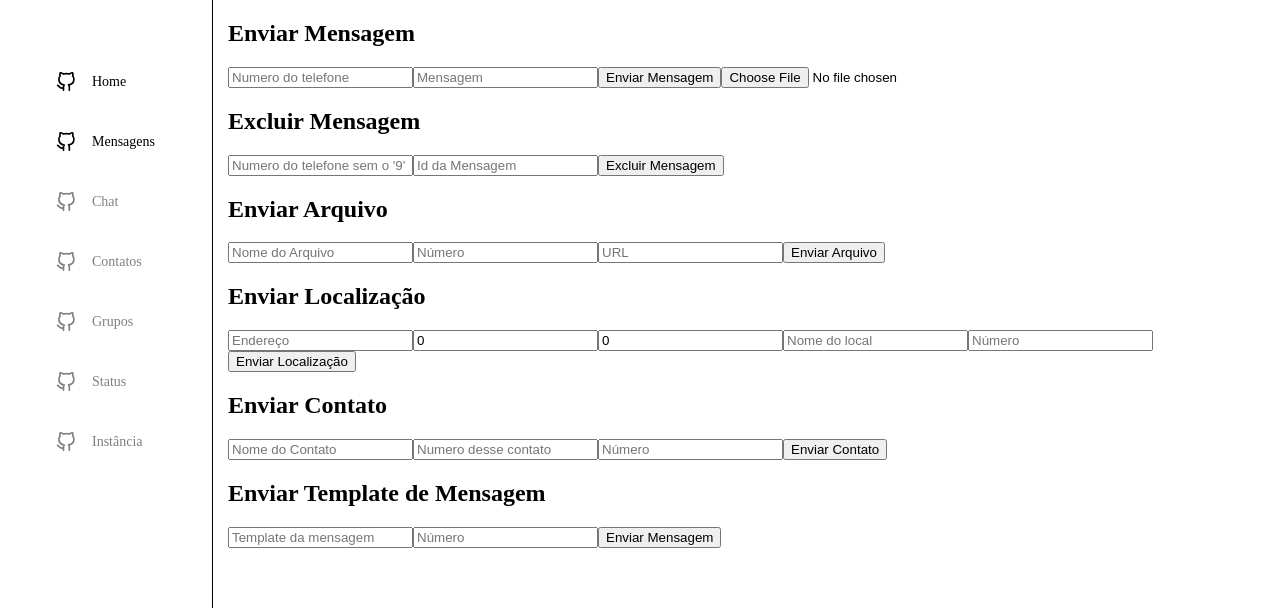
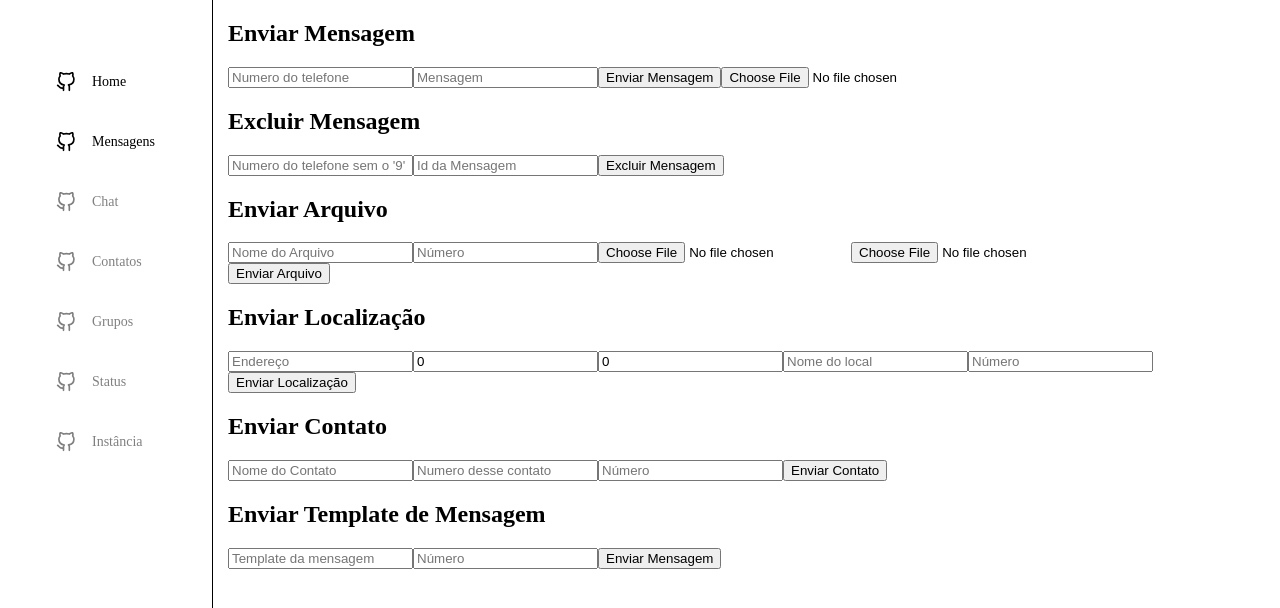
Before and after one commit to OmarBahmad/chatpro-api, a React (Create React App) app: page /message in a window 1280 px wide. Shown: the top 608 px of the page. Built offline with nearby package versions, Linux system fonts and the light colour scheme.

Commit message:
send File 100% finished

```diff
--- a/src/Actions/Message/index.js
+++ b/src/Actions/Message/index.js
@@ -76,6 +76,7 @@ export const sendFile = async (params) => {
           "Content-Type": "application/json",
           authorization: "00pt9ch94njesn0prrrcyo3i5wcwuu",
         },
+        timeout: 4000,
       }
     );
     summary = data;
--- a/src/Pages/Message/SendFile/index.js
+++ b/src/Pages/Message/SendFile/index.js
@@ -1,27 +1,47 @@
-import React, { useState } from "react";
+import React, { useState, useEffect } from "react";
 import { sendFile } from "../../../Actions/Message";
+import ImportExcell from "../../../Components/ImportExcell";
 
 export default function SendFile() {
   const [caption, setCaption] = useState("");
   const [number, setNumber] = useState("");
   const [url, setURL] = useState("");
+  const [count, setCount] = useState(-1);
+  const [items, setItems] = useState([]);
+  const [checkMessage, setCheckMessage] = useState([]);
 
   async function sendUrlFile() {
     const obj = {
-      caption,
-      number,
-      url,
+      caption: items[count].nome.toString(),
+      number: items[count].numero.toString(),
+      url: items[count].url.toString(),
     };
     try {
-      await sendFile(obj);
-      alert("Mensagem enviada com sucesso.");
+      const resp = await sendFile(obj);
+      if (resp.status === true) {
+        setCheckMessage((oldArray) => [...oldArray, { sendTrue: true }]);
+      } else {
+        setCheckMessage((oldArray) => [...oldArray, { sendTrue: false }]);
+      }
     } catch (err) {
       console.log("erro");
     }
     setCaption("");
     setNumber("");
     setURL("");
+    setCount((prev) => prev + 1);
   }
+
+  useEffect(() => {
+    if (count < 0 || count === items.length) return;
+
+    const handler = setInterval(() => {
+      sendUrlFile();
+    }, 4000);
+    return () => clearInterval(handler);
+    // eslint-disable-next-line react-hooks/exhaustive-deps
+  }, [count]);
+
   return (
     <div>
       <h2>Enviar Arquivo</h2>
@@ -35,12 +55,18 @@ export default function SendFile() {
         value={number}
         onChange={(e) => setNumber(e.target.value)}
       />
-      <input
-        placeholder="URL"
-        value={url}
-        onChange={(e) => setURL(e.target.value)}
-      />
-      <button onClick={sendUrlFile}>Enviar Arquivo</button>
+      <input type="file" value={url} onChange={(e) => setURL(e.target.value)} />
+      <ImportExcell setItems={setItems} />
+      <button onClick={() => setCount((prev) => prev + 1)}>
+        Enviar Arquivo
+      </button>
+      {console.log(items)}
+
+      {checkMessage?.map((index) => (
+        <div key={index.sendTrue}>
+          <p>Mensagem Enviada: {index.sendTrue === true ? "Sim" : "Não"}</p>
+        </div>
+      ))}
     </div>
   );
 }
--- a/src/Pages/Message/SendMessage/index.js
+++ b/src/Pages/Message/SendMessage/index.js
@@ -12,7 +12,7 @@ export default function SendMessage() {
   async function sendM() {
     const obj = {
       number: items[count].numero.toString(),
-      message: items[count].mensagem,
+      message: items[count].mensagem.toString(),
     };
     try {
       const resp = await sendMessage(obj);
```
